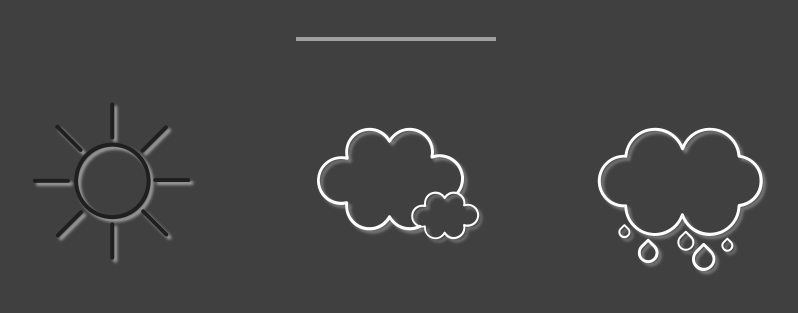
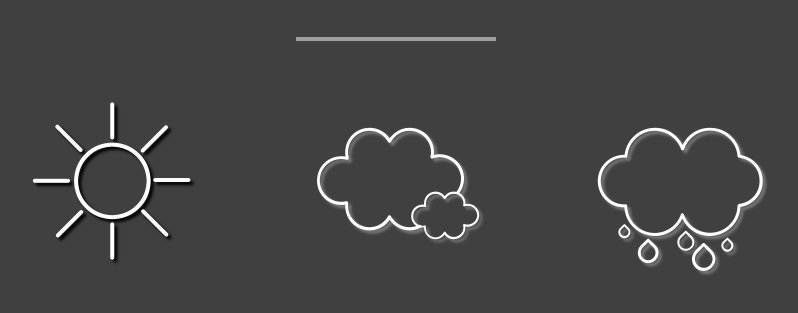
Before and after one commit to alysonconner/dsn1686-exercise1, a plain HTML site: page index.html in a window 1280 px wide. In both pictures the pointer is over the link 356 px from the left and 468 px from the top of the page. Shown: the part 225-538 px from the top of the page, without its empty margins (244-1042 px from the left). Drawn offline with nearby package versions, Linux system fonts and the light colour scheme.

Commit message:
fontello

```diff
--- a/css/general.css
+++ b/css/general.css
@@ -92,9 +92,8 @@ a {
 }
 
 a:hover {
-	text-shadow: 3px 3px 3px white;
-	opacity: .5;
-	color: black;
+	opacity: 1;
+	text-shadow: 3px 3px 3px black;
 }
 
 .rotate{
```
